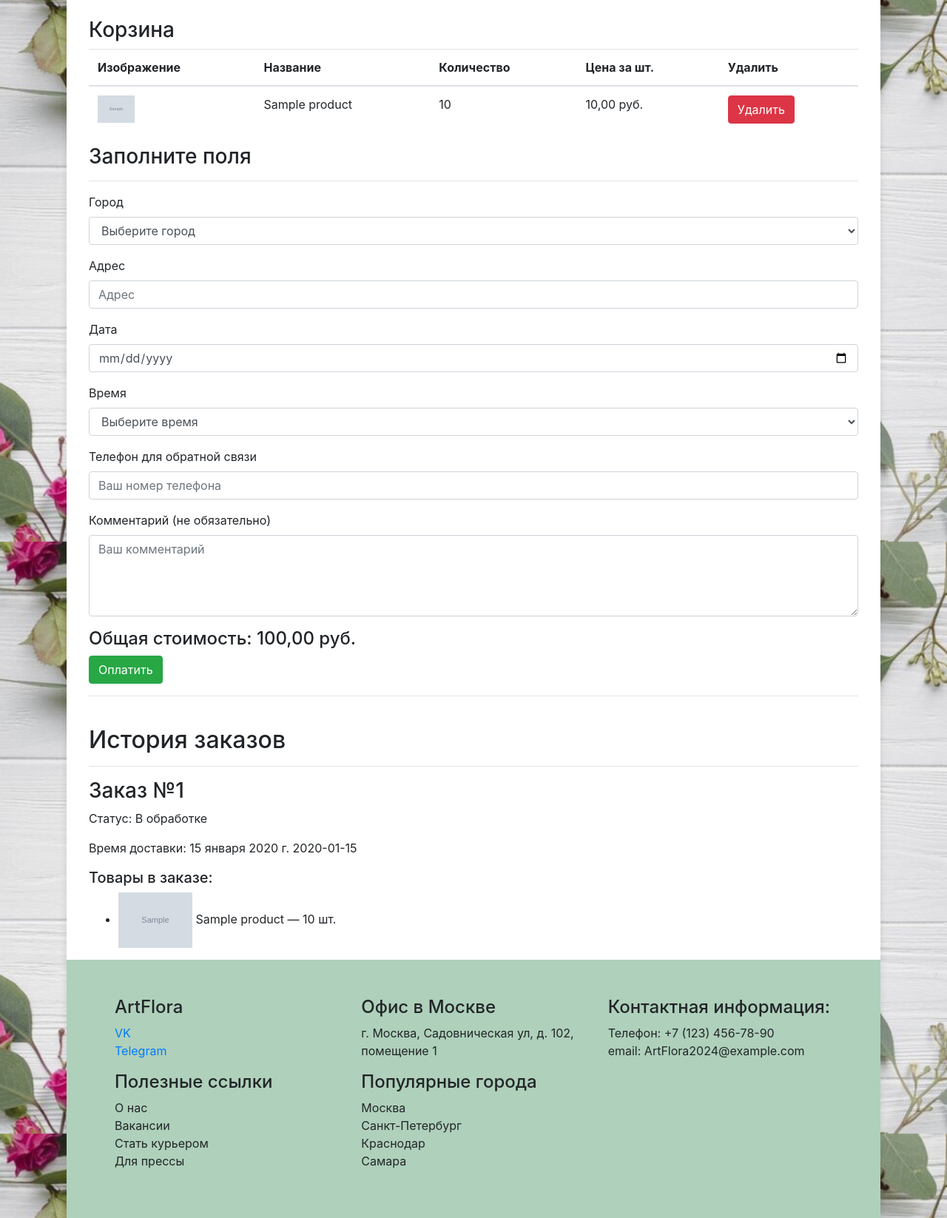
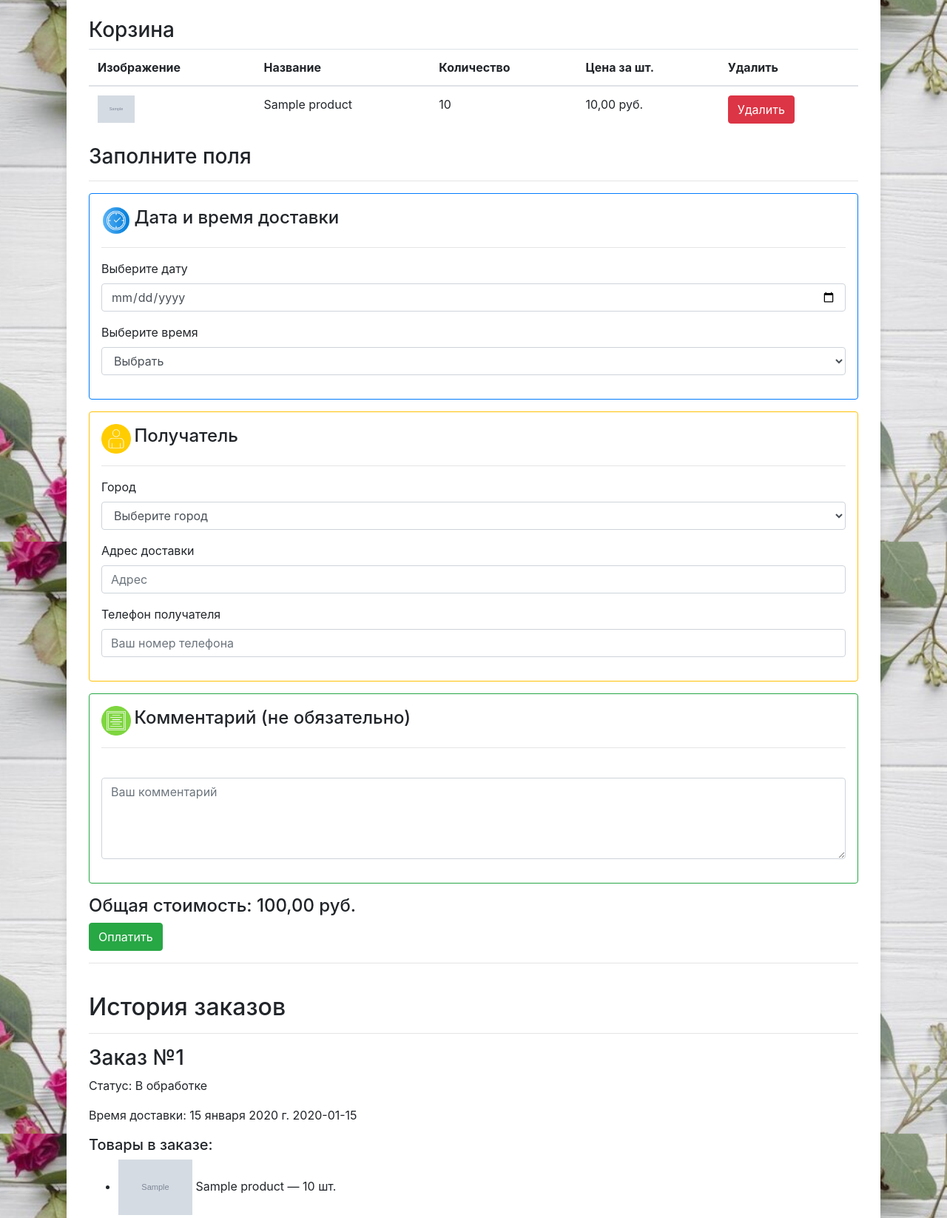
Before and after one commit to maxpanev/Final-project2, a Django app: page /basket/ in a window 1280 px wide. Shown: the part 68-1714 px from the top of the page at 74% size. Run offline with Django 5.2, Linux system fonts and the light colour scheme; a user stored in the database is signed in; tables that the repository leaves empty hold one stand-in row (values such as "Sample post"); grey boxes marked "Sample" are stand-in pictures; some libraries are stand-ins or nearby versions.

Commit message:
update basket.html

```diff
--- a/myproject/myapp/templates/basket.html
+++ b/myproject/myapp/templates/basket.html
@@ -45,6 +45,33 @@
         {% csrf_token %}
         <h3>Заполните поля</h3>
         <hr>
+
+        <!-- Синяя рамка для Дата и время доставки и Получатель -->
+        <div class="border border-primary rounded p-3 mb-3">
+            <img src="{% static 'img/clock.png' %}" alt="Logo" style="height: 40px; margin-right: 0px; display: inline-block; vertical-align: middle;">
+            <h4 style="display: inline-block; vertical-align: middle;">Дата и время доставки</h4>
+            <hr>
+            <div class="form-group">
+                <label for="date">Выберите дату</label>
+                <input type="date" name="date" id="date" class="form-control" required>
+            </div>
+            <div class="form-group">
+                <label for="time">Выберите время</label>
+                <select name="time" id="time" class="form-control">
+                    <option value="" disabled selected hidden>Выбрать</option>
+                    <option value="С 07:00 до 11:00">С 07:00 до 11:00</option>
+                    <option value="С 11:00 до 15:00">С 11:00 до 15:00</option>
+                    <option value="С 15:00 до 19:00">С 15:00 до 19:00</option>
+                    <option value="С 19:00 до 23:00">С 19:00 до 23:00</option>
+                </select>
+            </div>
+        </div>
+
+        <!-- Желтая рамка для Получатель -->
+        <div class="border border-warning rounded p-3 mb-3">
+            <img src="{% static 'img/recipient.png' %}" alt="Logo" style="height: 40px; margin-right: 0px; display: inline-block; vertical-align: middle;">
+            <h4 style="display: inline-block; vertical-align: middle;">Получатель</h4>
+            <hr>
             <div class="form-group">
                 <label for="city">Город</label>
                 <select name="city" id="city" class="form-control" required>
@@ -56,30 +83,23 @@
                 </select>
             </div>
             <div class="form-group">
-            <label for="address">Адрес</label>
+                <label for="address">Адрес доставки</label>
                 <input type="text" name="address" id="address" class="form-control" placeholder="Адрес" required>
             </div>
             <div class="form-group">
-            <label for="date">Дата</label>
-            <input type="date" name="date" id="date" class="form-control" required>
-        </div>
-        <div class="form-group">
-            <label for="time">Время</label>
-            <select name="time" id="time" class="form-control">
-                <option value="" disabled selected hidden>Выберите время</option>
-                <option value="С 07:00 до 11:00">С 07:00 до 11:00</option>
-                <option value="С 11:00 до 15:00">С 11:00 до 15:00</option>
-                <option value="С 15:00 до 19:00">С 15:00 до 19:00</option>
-                <option value="С 19:00 до 23:00">С 19:00 до 23:00</option>
-            </select>
-        </div>
-        <div class="form-group">
-            <label for="phone">Телефон для обратной связи</label>
+                <label for="phone">Телефон получателя</label>
                 <input type="tel" name="phone" id="phone" class="form-control" placeholder="Ваш номер телефона" pattern="[0-9]+" required>
             </div>
+        </div>
+
+        <!-- Зеленая рамка для Комментарий -->
+        <div class="border border-success rounded p-3 mb-3">
+            <img src="{% static 'img/comment.png' %}" alt="Logo" style="height: 40px; margin-right: 0px; display: inline-block; vertical-align: middle;">
+            <h4 style="display: inline-block; vertical-align: middle;">Комментарий (не обязательно)</h4>
+            <hr>
             <div class="form-group">
-            <label for="comment">Комментарий (не обязательно)</label>
-            <textarea name="comment" id="comment" class="form-control" rows="4" placeholder="Ваш комментарий"></textarea>
+                <br><textarea name="comment" id="comment" class="form-control" rows="4" placeholder="Ваш комментарий"></textarea>
+            </div>
         </div>
         <h4>Общая стоимость: {{ total_price }} руб.</h4>
         <button type="submit" class="btn btn-success">Оплатить</button>
```
Also changed, not shown: myproject/myapp/static/img/clock.png (added), myproject/myapp/static/img/comment.png (added), myproject/myapp/static/img/recipient.png (added). Lines whose indentation alone changed are shown as unchanged.
